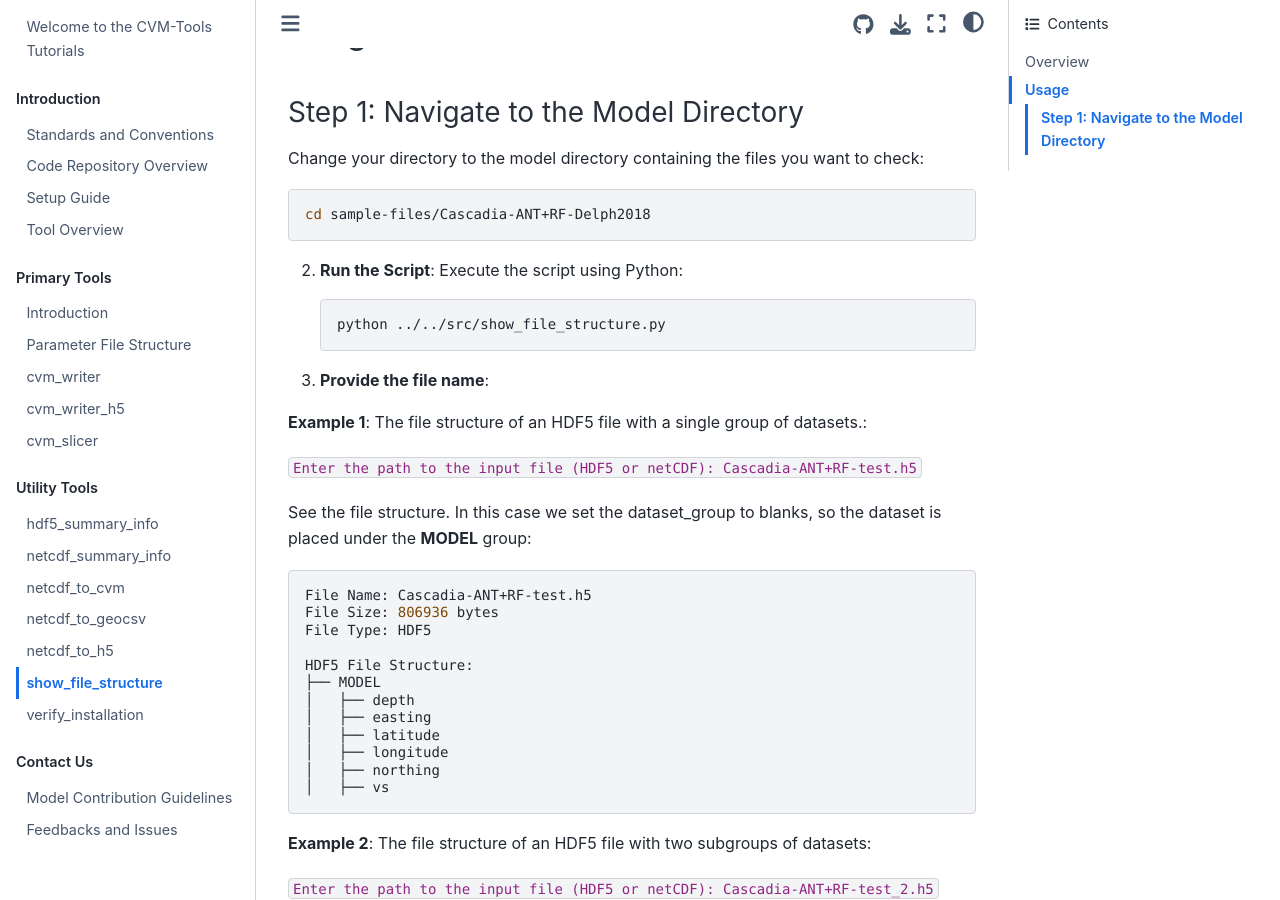
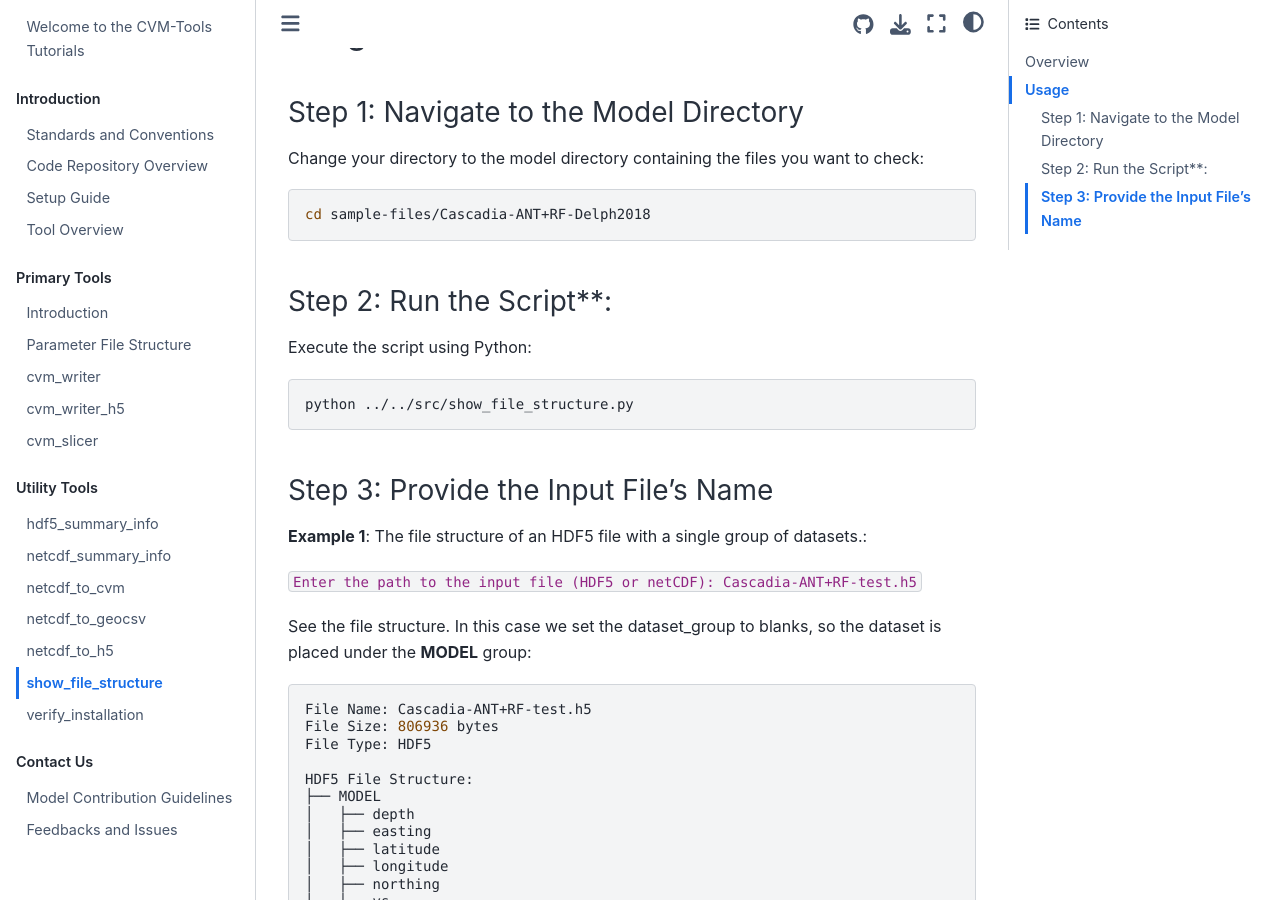
Before and after one commit to cascadiaquakes/cvm-tools-book, a Jupyter Book: the page built from usage/show_file_structure.md, in a window 1280 px wide and 900 px high, scrolled down 324 px. Built offline with Jupyter Book 1.0.4 settings and Sphinx 7.4.7 and the Sphinx Book theme 1.1.4, drawn with Linux system fonts in a browser that asks for light colours.

Commit message:
minor updates

````diff
--- a/usage/show_file_structure.md
+++ b/usage/show_file_structure.md
@@ -14,13 +14,15 @@ Change your directory to the model directory containing the files you want to ch
 cd sample-files/Cascadia-ANT+RF-Delph2018
 ```
 
-2. **Run the Script**: Execute the script using Python:
+### Step 2: Run the Script\*\*:
 
-   ```bash
-   python ../../src/show_file_structure.py
-   ```
+Execute the script using Python:
 
-3. **Provide the file name**:
+```bash
+python ../../src/show_file_structure.py
+```
+
+### Step 3: Provide the Input File's Name
 
 **Example 1**: The file structure of an HDF5 file with a single group of datasets.:
 
````
